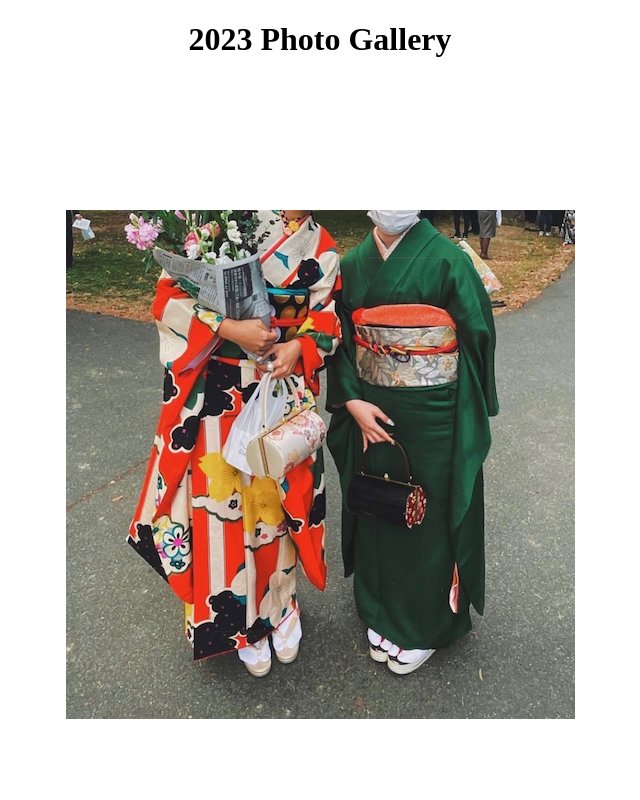
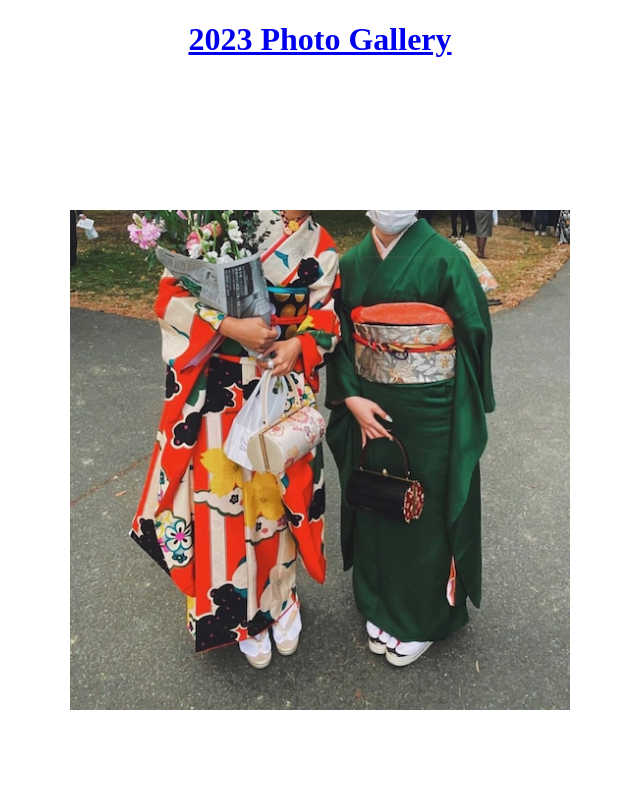
Before and after one commit to hinata-matsufuji/javascript_2023photogallery, a plain HTML site: page 1.html in a window 1280 px wide. Shown: the top 800 px of the page, without its empty margins (320-960 px from the left). Drawn offline with Linux system fonts and the light colour scheme.

Commit message:
Add files via upload

```diff
--- a/1.html
+++ b/1.html
@@ -11,7 +11,7 @@
 
 <body>
   <header>
-    <h1>2023 Photo Gallery</h1>
+    <h1><a href="index.html">2023 Photo Gallery</a></h1>
   </header>
   <main>
     <div class="scroll">
--- a/style.css
+++ b/style.css
@@ -36,4 +36,6 @@ footer {
   display: block;
   margin: auto;
   padding-top: 130px;
+  max-width: 500px;
+  width: 100%;
 }
```
Also changed, not shown: 10.html (+1 -1 lines), 11.html (+1 -1 lines), 12.html (+1 -1 lines), 2.html (+1 -1 lines), 3.html (+1 -1 lines), 4.html (+1 -1 lines), 5.html (+1 -1 lines), 6.html (+1 -1 lines), 7.html (+1 -1 lines), 8.html (+1 -1 lines), 9.html (+1 -1 lines), index.html (+1 -1 lines).
